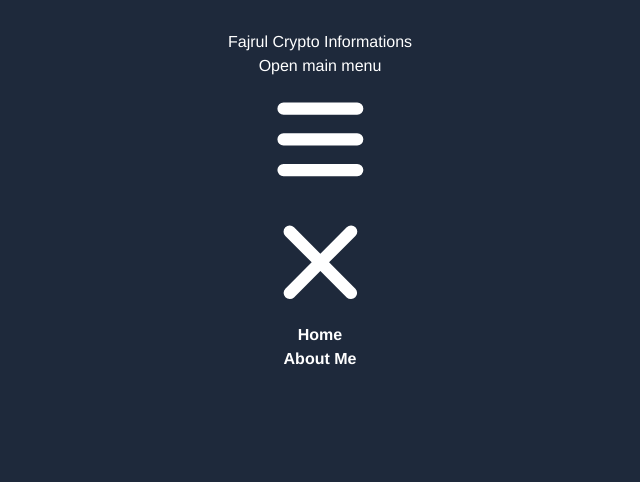
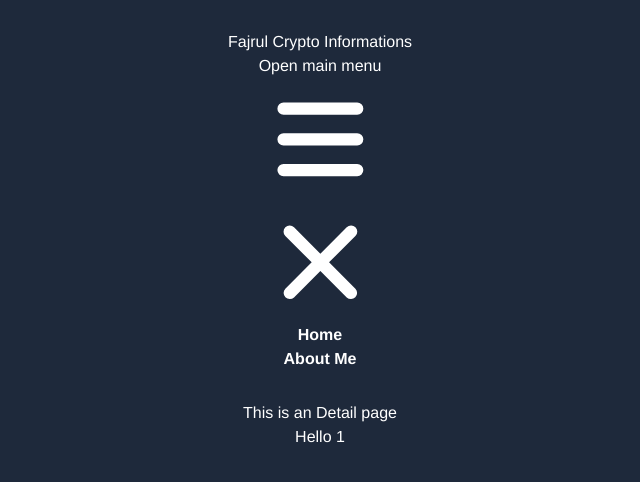
Before and after one commit to fajrulaulia/vuecrypto-info, a Vue app: page /detail/1 in a window 1280 px wide. Shown: the top 482 px of the page, without its empty margins (320-960 px from the left). Built offline with nearby package versions, Linux system fonts and the light colour scheme.

Commit message:
add dummy for development mode

```diff
--- a/src/components/Table.vue
+++ b/src/components/Table.vue
@@ -39,7 +39,7 @@
                             {{ item.asset_id }}
                         </th>
                         <td class="px-6 py-4">
-                            {{ item.name }}
+                           {{ item.name }}
                         </td>
                         <td class="px-6 py-4">
                             {{ item.price_usd }}
--- a/src/router/index.js
+++ b/src/router/index.js
@@ -8,7 +8,7 @@ const routes = [
     component: HomeView
   },
   {
-    path: '/detail',
+    path: '/detail/:id',
     name: 'detail',
     component: () => import('../views/DetailView.vue')
   },
--- a/src/views/DetailView.vue
+++ b/src/views/DetailView.vue
@@ -1,8 +1,8 @@
 <template>
   <div class="Detail">
     <h1>This is an Detail page</h1>
-    <div class="container ">
-      <div></div>
+    <div class="container">
+      <div>Hello {{$route.params.id}}</div>
     </div>
   </div>
 </template>
--- a/src/views/HomeView.vue
+++ b/src/views/HomeView.vue
@@ -28,9 +28,13 @@ export default {
   },
 
   async mounted() {
-    //  await this.getAssets()
-    this.datas = dummy
-    this.datastemp = dummy
+    if (process.env.VUE_APP_USE_DUMMY === "1") {
+      this.datas = dummy
+      this.datastemp = dummy
+      console.log("get data as dummy")
+    } else {
+      await this.getAssets()
+    }
 
   },
   methods: {
```
